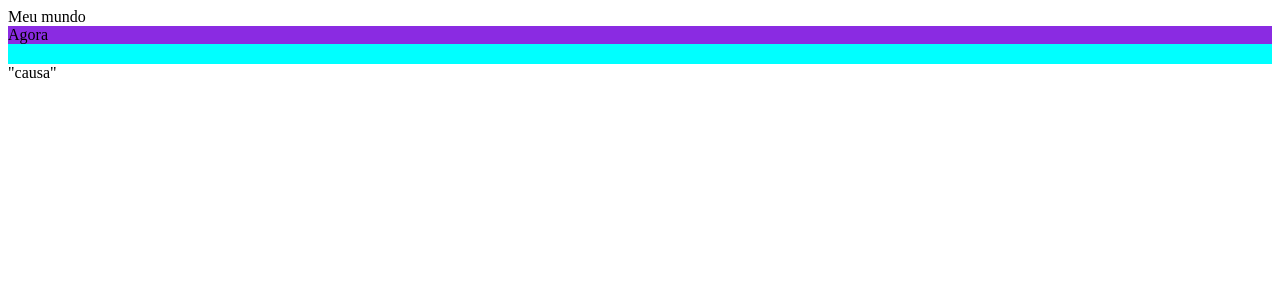
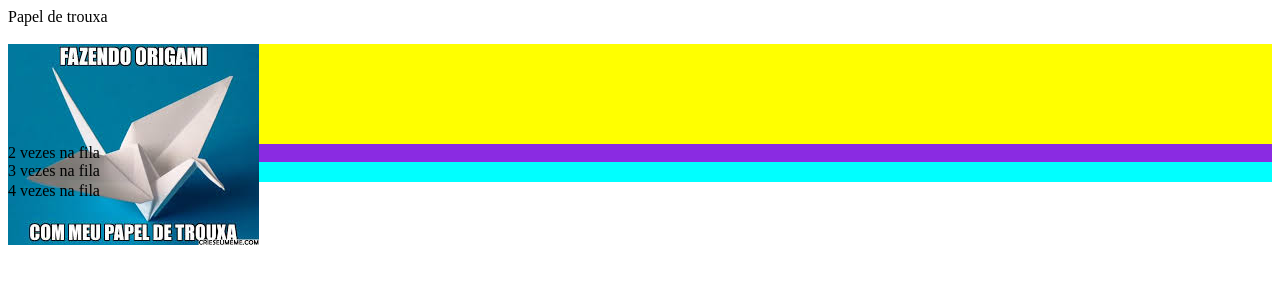
Before and after one commit to vansullivan/academia, a plain HTML site: page aula-03/index.html in a window 1280 px wide. Drawn offline with Linux system fonts and the light colour scheme.

Commit message:
adicionar arquivos nas pastas

```diff
--- a/aula-03/index.html
+++ b/aula-03/index.html
@@ -5,15 +5,20 @@
     <meta name="viewport" content="width=device-width, initial-scale=1.0">
     <meta http-equiv="X-UA-Compatible" content="ie=edge">
     <link rel="stylesheet" href="style.css">
-    <title>Document</title>
+    <title>Papel de trouxa</title>
 </head>
 <body>
 
-    <nav> Meu mundo</nav>
+    <nav> Papel de trouxa</nav>
+    <br/>
     <section>
-        <div class="tempo">Agora </div>
-        <div class="causa"></div>
+        <div class="imagem">
+            <img src="papeldetrouxa.jpg.jpg" alt="">
+        </div>
+        <div class="tempo"> 2 vezes na fila </div>
+        <div class="causa">3 vezes na fila </div>
     </section>
-    <footer>"causa"</footer>
+    <footer>4 vezes na fila
+    </footer>
 </body>
 </html>
--- a/aula-03/style.css
+++ b/aula-03/style.css
@@ -7,3 +7,9 @@
     height: 20px;
     width: 60;px
 }
+
+
+.imagem {
+    background-color: yellow;
+    height: 100px;
+}
```
Also changed, not shown: aula-03/papeldetrouxa.jpg.jpg (added).
